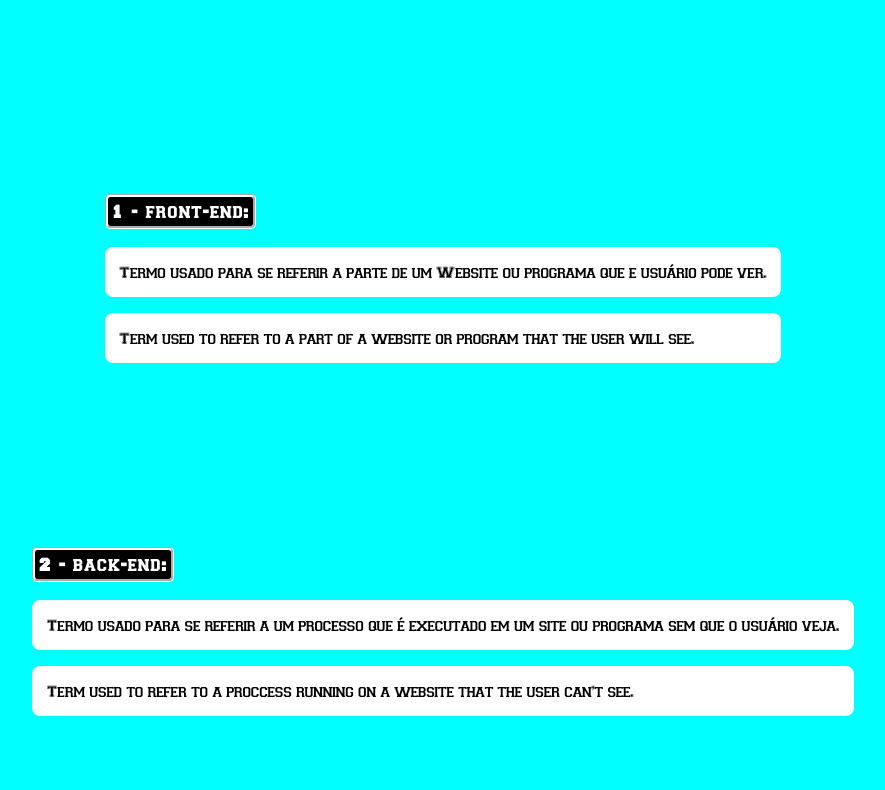
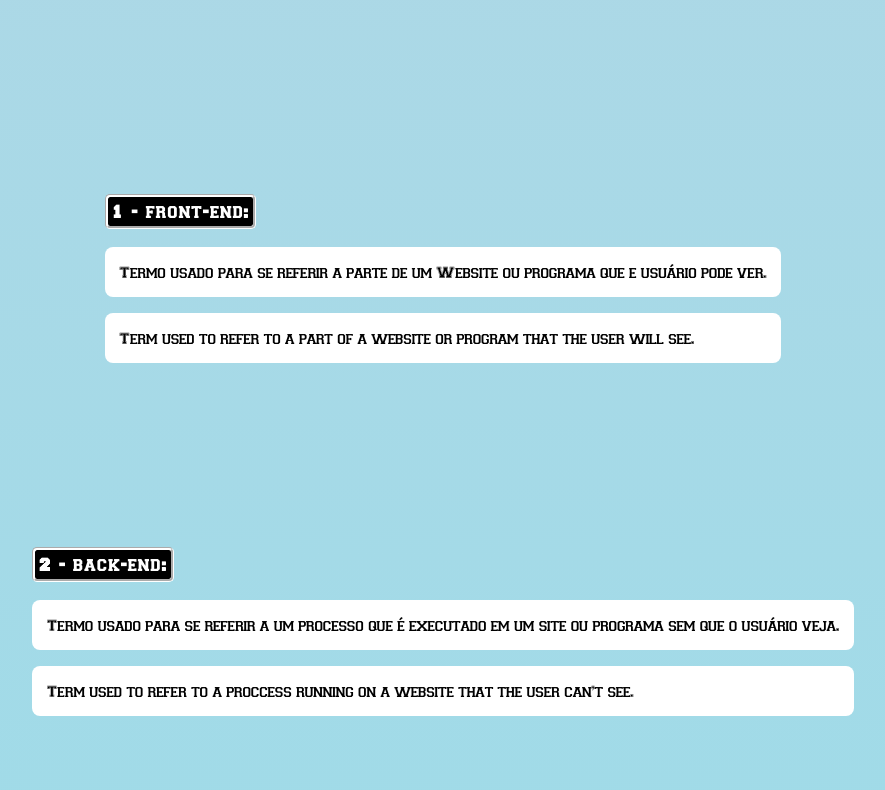
Before and after one commit to Eduardogomes794/Glossary, a plain HTML site: page index.html in a window 1280 px wide. Shown: the part 115-905 px from the top of the page, without its empty margins (197-1082 px from the left). Drawn offline with Linux system fonts and the light colour scheme.

Commit message:
Update style.css

```diff
--- a/style.css
+++ b/style.css
@@ -5,7 +5,7 @@ body{
     justify-content: center;
     flex-wrap: wrap;
     gap: 150px;
-    background-color: aqua;
+    background: linear-gradient(to top, aqua, lightblue);
     font-family: varsity;
 }
 h1{
```
